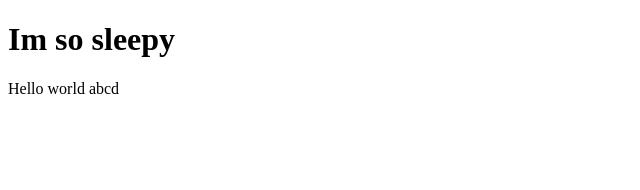
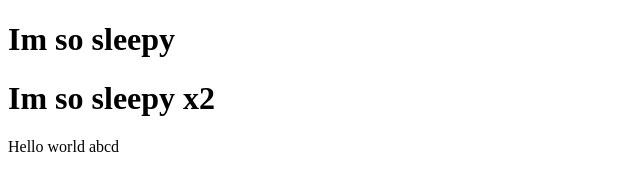
Before and after one commit to MarvelNT/Git-w1, a plain HTML site: page index.html in a window 1280 px wide. Shown: the whole page, without its empty margins (0-640 px from the left). Drawn offline with Linux system fonts and the light colour scheme.

Commit message:
Update index.html
Update

```diff
--- a/index.html
+++ b/index.html
@@ -7,6 +7,7 @@
 </head>
 <body>
     <h1>Im so sleepy</h1>
+    <h1>Im so sleepy x2</h1>
     <p>Hello world abcd</p>
 
 </body>
```
